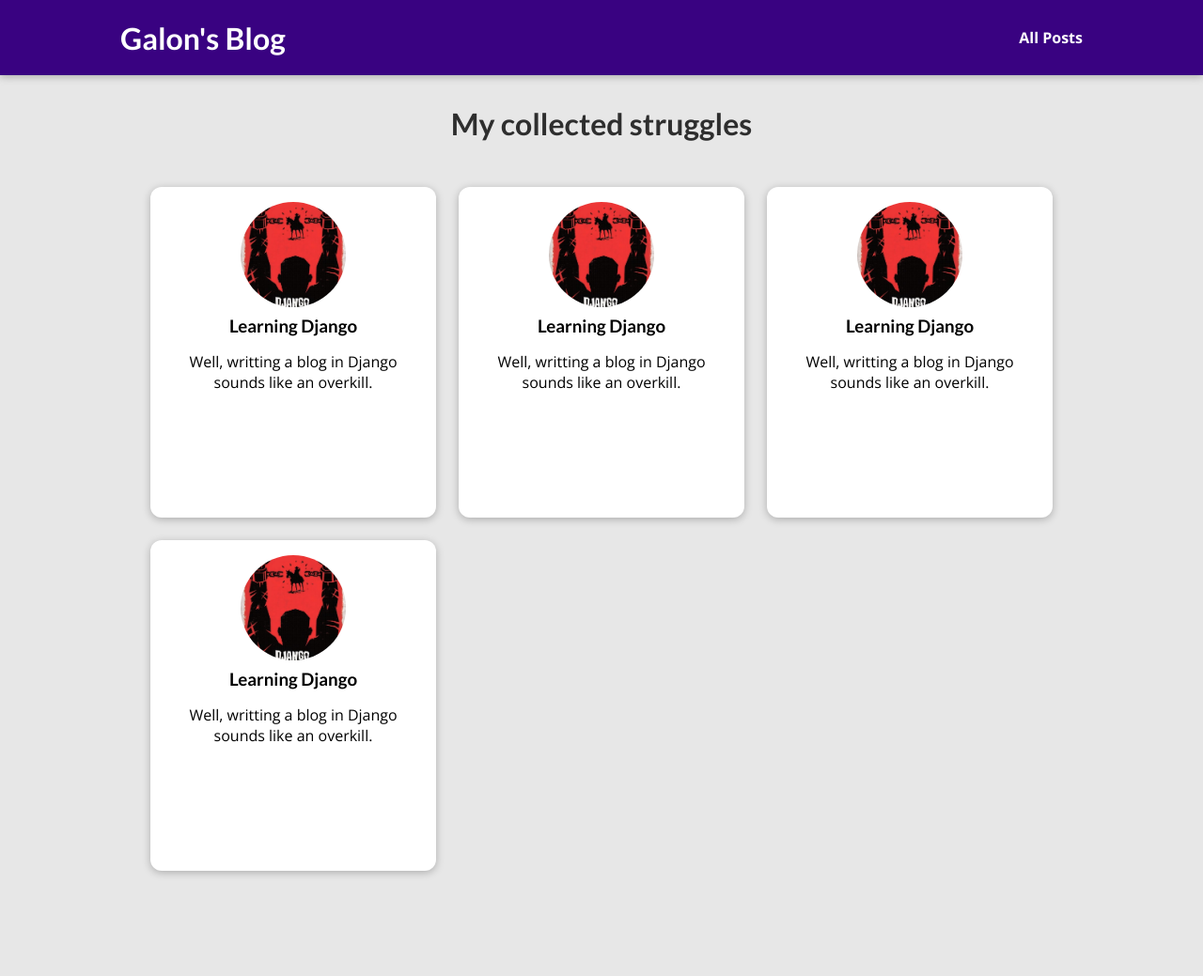
After one commit to flaviogalon/galon-site, a Django app: template blog/templates/blog/all-posts.html in a window 1280 px wide. The commit adds this page. Shown: the whole page at 94% size. Run offline with Django 3.2, Linux system fonts and the light colour scheme; the template is opened without the code that fills it, so the values that code supplies are empty.

Commit message:
Creating all posts page and styling it.

```diff
--- /dev/null
+++ b/blog/static/blog/all-posts.css
@@ -0,0 +1,43 @@
+body {
+    background-color: #e7e7e7;
+  }
+
+  #main-navigation {
+    background-color: #390281;
+    box-shadow: 0 2px 8px rgba(0, 0, 0, 0.25);
+  }
+
+  #all-posts {
+    margin: 7rem auto;
+    width: 90%;
+    max-width: 60rem;
+  }
+
+  #all-posts h2 {
+    text-align: center;
+    font-size: 2rem;
+    color: #2e2e2e;
+    margin: 3rem 0;
+  }
+
+  ul {
+    list-style: none;
+    margin: 0;
+    padding: 0;
+    display: grid;
+    grid-template-columns: repeat(auto-fill, minmax(17rem, 1fr));
+    gap: 1.5rem;
+  }
+
+  .post img {
+    width: 7rem;
+    height: 7rem;
+  }
+
+  .post a {
+    height: 22rem;
+    transform-origin: center;
+    box-shadow: 0 2px 8px rgba(0, 0, 0, 0.25);
+    border-radius: 12px;
+    background-color: white;
+  }
--- /dev/null
+++ b/blog/static/blog/post.css
@@ -0,0 +1,43 @@
+.post {
+    display: flex;
+    flex-direction: column;
+    align-items: center;
+    text-align: center;
+  }
+
+  .post a {
+    text-decoration: none;
+    color: black;
+    transition: all 0.2s ease;
+    padding: 1rem;
+  }
+
+  .post a:hover,
+  .post a:active {
+    transform: scale(1.1);
+    background-color: #390281;
+    color: white;
+  }
+
+  .post img {
+    width: 5rem;
+    height: 5rem;
+    object-fit: cover;
+    border-radius: 50%;
+  }
+
+  .post h3 {
+    margin: 0.25rem 0;
+  }
+
+  .post time {
+    color: #666666;
+    margin: 0.25rem;
+    font-style: italic;
+    font-size: 0.85rem;
+  }
+
+  .post:hover time,
+  .post:active time {
+    color: white;
+  }
--- /dev/null
+++ b/blog/templates/blog/all-posts.html
@@ -0,0 +1,25 @@
+{% extends 'base.html' %}
+{% load static %}
+
+{% block title %}
+    All my struggles
+{% endblock %}
+
+{% block css_files %}
+    <link rel="stylesheet" href="{% static 'blog/post.css' %}">
+    <link rel="stylesheet" href="{% static 'blog/all-posts.css' %}">
+{% endblock css_files %}
+
+{% block content %}
+    <section id='all-posts'>
+        <h2>
+            My collected struggles
+        </h2>
+        <ul>
+            {% include 'blog/includes/post.html' %}
+            {% include 'blog/includes/post.html' %}
+            {% include 'blog/includes/post.html' %}
+            {% include 'blog/includes/post.html' %}
+        </ul>
+    </section>
+{% endblock %}
--- /dev/null
+++ b/blog/templates/blog/includes/post.html
@@ -0,0 +1,14 @@
+{% load static %}
+
+<li>
+    <article class='post'>
+        <a href="">
+            <img src="{% static 'blog/images/django.png' %}" alt="Django Logo"/>
+            <div class='post__content'></div>
+            <h3>Learning Django</h3>
+            <p>
+                Well, writting a blog in Django sounds like an overkill.
+            </p>
+        </a>
+    </article>
+</li>
--- a/blog/views.py
+++ b/blog/views.py
@@ -4,7 +4,7 @@ def home_page(request):
     return render(request, 'blog/index.html')
 
 def posts(request):
-    pass
+    return render(request, 'blog/all-posts.html')
 
 def post_page(request):
     pass
--- a/templates/base.html
+++ b/templates/base.html
@@ -12,6 +12,13 @@
     {% endblock %}
 </head>
 <body>
+    <header id='main-navigation'>
+        <h1><a href=''>Galon's Blog</a></h1>
+        <nav>
+            <a href=''>All Posts</a>
+        </nav>
+    </header>
+
     {% block content %}
     {% endblock %}
 </body>
```
Also changed, not shown: blog/templates/blog/index.html (+3 -20 lines).
